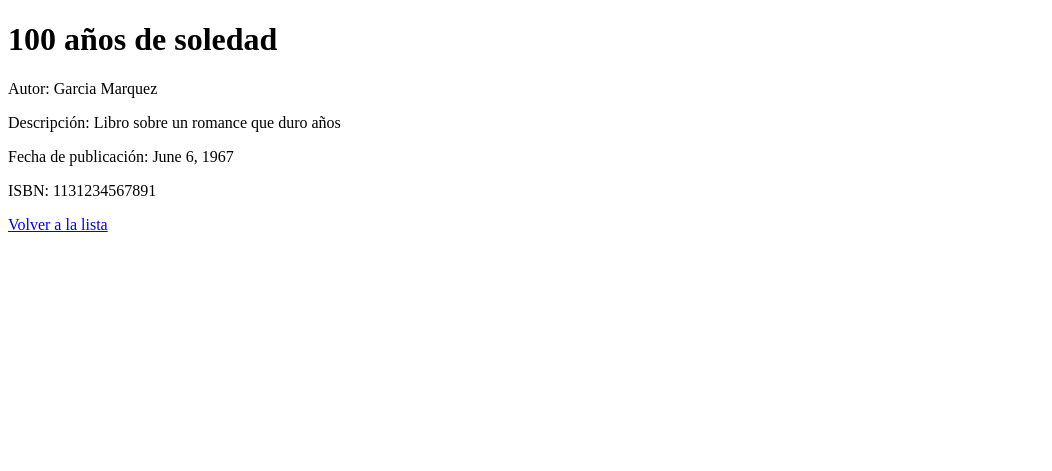
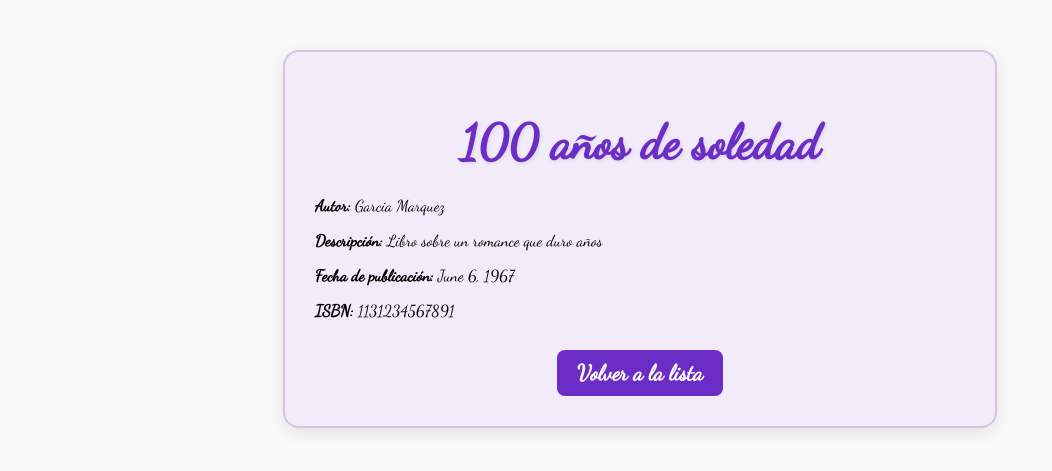
Before and after one commit to Factoria-F5-madrid/CRUD-LadyPricilla, a Django app: page /libros/1/ in a window 1280 px wide. Shown: the top 471 px of the page, without its empty margins (0-1052 px from the left). Run offline with Django 5.2, Linux system fonts and the light colour scheme; data comes from the database, SQL or seed files in the repository.

Commit message:
Añadiendo más estilos a detalle_libro.html

```diff
--- a/sistema_libros/libros/templates/libros/detalle_libro.html
+++ b/sistema_libros/libros/templates/libros/detalle_libro.html
@@ -2,13 +2,20 @@
 <html>
 <head>
     <title>{{ libro.titulo }}</title>
+    {% load static %}
+     <link rel="stylesheet" href="{% static 'estilos.css' %}">
+    <link href="https://fonts.googleapis.com/css2?family=Dancing+Script&display=swap" rel="stylesheet">
 </head>
 <body>
-    <h1>{{ libro.titulo }}</h1>
-    <p>Autor: {{ libro.autor }}</p>
-    <p>Descripción: {{ libro.descripcion }}</p>
-    <p>Fecha de publicación: {{ libro.fecha_publicacion }}</p>
-    <p>ISBN: {{ libro.isbn }}</p>
-    <a href="{% url 'lista_libros' %}">Volver a la lista</a>
+    <div class="detalle-libro">
+        <h1>{{ libro.titulo }}</h1>
+        <div class="contenido-libro"></div>
+            <p><strong>Autor:</strong> {{ libro.autor }}</p>
+            <p><strong>Descripción:</strong> {{ libro.descripcion }}</p>
+            <p><strong>Fecha de publicación:</strong> {{ libro.fecha_publicacion }}</p>
+            <p><strong>ISBN:</strong>  {{ libro.isbn }}</p>
+            <a href="{% url 'lista_libros' %}"  class="boton-volver">Volver a la lista</a>
+        </div>
+    </div>
 </body>
 </html>
--- a/sistema_libros/libros/templates/libros/lista_libros.html
+++ b/sistema_libros/libros/templates/libros/lista_libros.html
@@ -18,7 +18,7 @@
     {% load static %}
         <img src="{% static 'images/libreria2.jpg' %}"
         alt="Librería"
-        style="position: relative; float: right; top: -200px; right: 10px; margin-left: 10px;">
+        style="position: relative; float: right; top: -200px; right: 20px; margin-left: 10px;">
 
 </body>
 </html>
--- a/sistema_libros/static/estilos.css
+++ b/sistema_libros/static/estilos.css
@@ -1,5 +1,5 @@
 body {
-    font-family: 'Dancing Script';
+    font-family: 'Dancing Script', cursive;
     background-color: #f9f9f9;
     margin: 20px;
 }
@@ -12,10 +12,6 @@ h1 {
     color: #6C2DC7; /* Puedes ajustar el color si quieres más contraste */
     text-shadow: 1px 1px 4px rgba(0, 0, 0, 0.1);
 }
-
-
-
-
 a {
     text-decoration: none;
     color: #3a423f;
@@ -25,3 +21,50 @@ a {
 a:hover {
     color: #40916c;
 }
+
+.detalle-libro {
+    background-color: #f2ebf9;
+    border: 2px solid #d6c3e6;
+    border-radius: 16px;
+    padding: 30px;
+    max-width: 650px;
+    margin: 50px auto;
+    box-shadow: 0 4px 16px rgba(0,0,0,0.1);
+    font-family: 'Dancing Script', cursive;
+}
+
+.detalle-libro h1 {
+    font-family: 'Dancing Script', cursive;
+    font-size: 48px;
+    color: #6C2DC7;
+    text-align: center;
+    margin-bottom: 25px;
+    text-shadow: 1px 1px 4px rgba(0,0,0,0.1);
+}
+
+.contenido-libro p {
+    background-color: #ffffff;
+    border: 1px solid #dfceed;
+    border-radius: 10px;
+    padding: 12px 18px;
+    margin-bottom: 12px;
+    font-size: 27px;
+    color: #3a423f;
+}
+
+.boton-volver {
+    display: block;
+    width: fit-content;
+    margin: 30px auto 0;
+    padding: 10px 20px;
+    background-color: #6C2DC7;
+    color: #fff;
+    text-decoration: none;
+    border-radius: 8px;
+    font-weight: bold;
+    transition: background-color 0.3s;
+}
+
+.boton-volver:hover {
+    background-color: #5825a3;
+}
```
